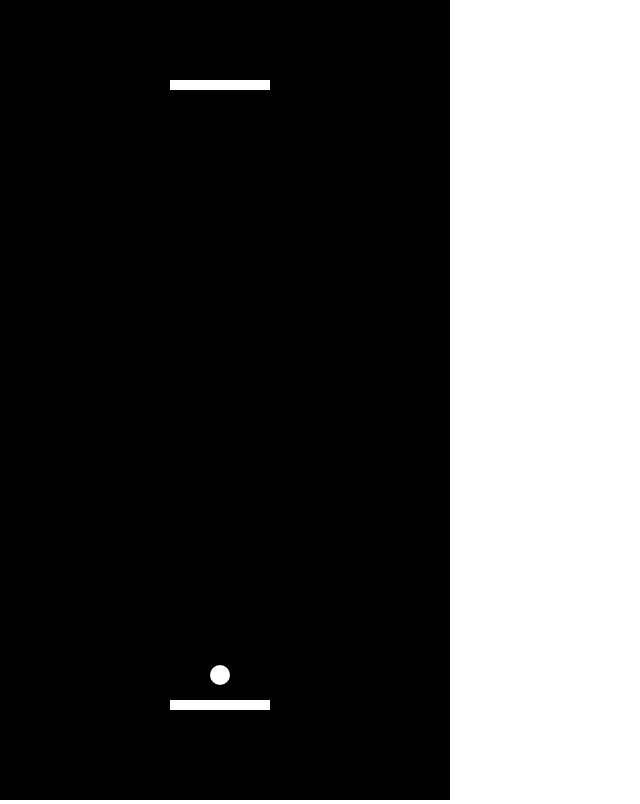
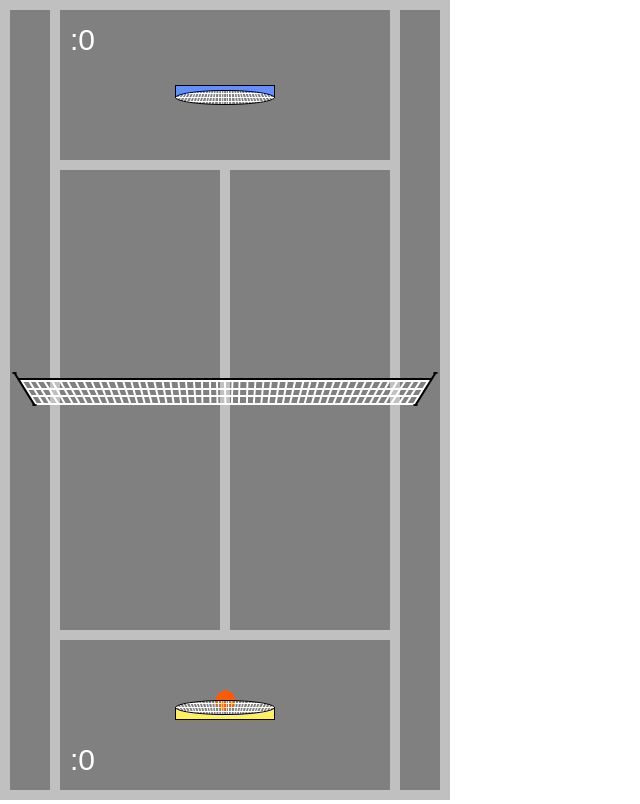
Before and after one commit to Exjoy23/EasyTennisGame, a plain HTML site: page index.html in a window 1280 px wide. Shown: the whole page, without its empty margins (0-640 px from the left). Drawn offline with Linux system fonts and the light colour scheme.

Commit message:
add graphics

```diff
--- a/css/style.css
+++ b/css/style.css
@@ -10,5 +10,8 @@ body {
   height: 800px;
   padding: 0;
 
-  background-color: black;
+  background-color: grey;
+  background-image: url("../img/fieldGrid.svg");
+  background-repeat: no-repeat;
+  background-size: cover;
 }
--- a/js/script.js
+++ b/js/script.js
@@ -5,10 +5,16 @@ const context = canvas.getContext('2d');
 const fieldWidth = 450;
 const fieldHeight = 800;
 
+const racketImgBottom = new Image();
+racketImgBottom.src = 'img/racketBottom.svg';
+
+const racketImgTop = new Image();
+racketImgTop.src = 'img/racketTop.svg';
+
 const ball = {
   radius: 10,
-  x: fieldWidth / 2 - 5,
-  y: fieldHeight / 2 - 5,
+  x: fieldWidth / 2,
+  y: fieldHeight / 2,
   speedX: 0,
   speedY: 5,
 
@@ -20,24 +26,41 @@ const ball = {
   draw: function () {
     context.beginPath();
     context.arc(ball.x, ball.y, ball.radius, 0, 2 * Math.PI, false);
-    context.fillStyle = 'white';
+    context.fillStyle = '#ff5b00';
     context.fill();
   },
 
+  setSpeedY: function (time) {
+    setInterval(() => {
+      if (this.speedY > 0 && this.speedY < 10) {
+        this.speedY += 0.5;
+      } else if (this.speedY < 0 && this.speedY > -10) {
+        this.speedY -= 0.5;
+      }
+    }, time * 1000);
+  },
+
   checkCollision: function (racketTop, racketBottom) {
-    console.log(this.y - racketTop.height - racketTop.y);
     if (this.x > fieldWidth - this.radius || this.x < this.radius) {
       this.speedX *= -1;
     }
 
     if (this.y - this.radius > fieldHeight || this.y + this.radius < 0) {
-      this.x = fieldWidth / 2 - 5;
-      this.y = fieldHeight / 2 - 5;
+      if (this.y - this.radius > fieldHeight) {
+        racketTop.score++;
+      } else {
+        racketBottom.score++;
+      }
+      racketTop.x = fieldWidth / 2 - 50;
+      racketBottom.x = fieldWidth / 2 - 50;
+      this.x = fieldWidth / 2;
+      this.y = fieldHeight / 2;
       this.speedX = 0;
       // this.speedY = -1;
     }
 
-    if ((this.y - racketTop.height - racketTop.y <= 0 && this.y - racketTop.height - racketTop.y >= -10) && this.x > racketTop.x && this.x < racketTop.x + racketTop.width) {
+    if ((this.y - racketTop.height - racketTop.y <= 0 && this.y - racketTop.height - racketTop.y >= -10) &&
+      this.x > racketTop.x && this.x < racketTop.x + racketTop.width) {
       if (this.x - racketTop.x <= 55 && this.x - racketTop.x >= 45) {
         this.speedX = 0;
       } else if (this.x - racketTop.x >= 80) {
@@ -56,7 +79,8 @@ const ball = {
       this.speedY *= -1;
     }
 
-    if ((this.y - racketBottom.y >= 0 && this.y - racketBottom.y <= 10) && this.x > racketBottom.x && this.x < racketBottom.x + racketBottom.width) {
+    if ((this.y - racketBottom.y >= 0 && this.y - racketBottom.y <= 10) &&
+      this.x > racketBottom.x && this.x < racketBottom.x + racketBottom.width) {
       if (this.x - racketBottom.x <= 55 && this.x - racketBottom.x >= 45) {
         this.speedX = 0;
       } else if (this.x - racketBottom.x >= 80) {
@@ -83,21 +107,29 @@ class Rackets {
     this.y = y;
     this.width = width;
     this.height = height;
+    this.score = 0;
   }
 
-  draw() {
-    context.beginPath();
-    context.rect(this.x, this.y, this.width, this.height);
-    context.fillStyle = 'white';
-    context.fill();
+  draw(racket) {
+    context.drawImage(racket, this.x, this.y, 100, 20);
+  }
+
+  drawScore() {
+    context.fillStyle='white';
+    if (this. y < 100) {
+      context.fillText(`:${this.score}`, 70, 50);
+    } else {
+      context.fillText(`:${this.score}`, 70, 770);
+    }
+    context.font='30px sans-serif';
   }
 
   move(left, right) {
     if (left) {
-      this.x -= 3;
+      this.x -= 5;
     }
     if (right) {
-      this.x += 3;
+      this.x += 5;
     }
     if (this.x <= 0) {
       this.x = 0;
@@ -108,8 +140,8 @@ class Rackets {
   }
 }
 
-const racketTop = new Rackets(fieldWidth / 2 - 55, 80, 100, 10);
-const racketBottom = new Rackets(fieldWidth / 2 - 55, 700, 100, 10);
+const racketTop = new Rackets(fieldWidth / 2 - 50, 85, 100, 15);
+const racketBottom = new Rackets(fieldWidth / 2 - 50, 700, 100, 15);
 
 let leftRacketBottom = false;
 let rightRacketBottom = false;
@@ -157,11 +189,15 @@ function render() {
   ball.checkCollision(racketTop, racketBottom);
   ball.draw();
   ball.move();
-  racketTop.draw();
-  racketBottom.draw();
+  racketTop.drawScore();
+  racketBottom.drawScore();
+  racketTop.draw(racketImgTop);
+  racketBottom.draw(racketImgBottom);
   racketTop.move(leftRacketTop, rightRacketTop);
   racketBottom.move(leftRacketBottom, rightRacketBottom);
   requestAnimationFrame(render);
 }
 
+ball.setSpeedY(5);
+
 render();
```
Also changed, not shown: img/fieldGrid.svg (added), img/racketBottom.svg (added), img/racketTop.svg (added).
